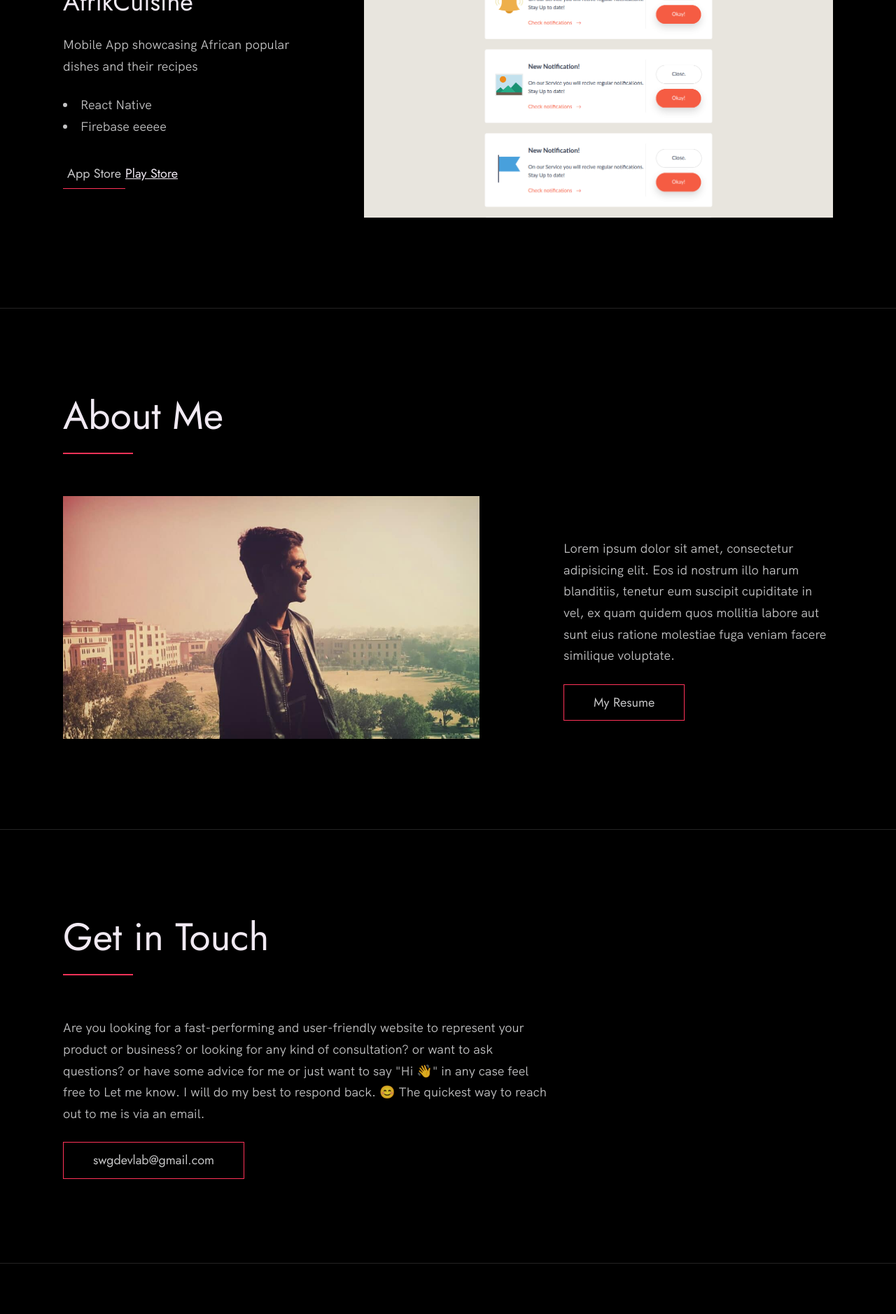
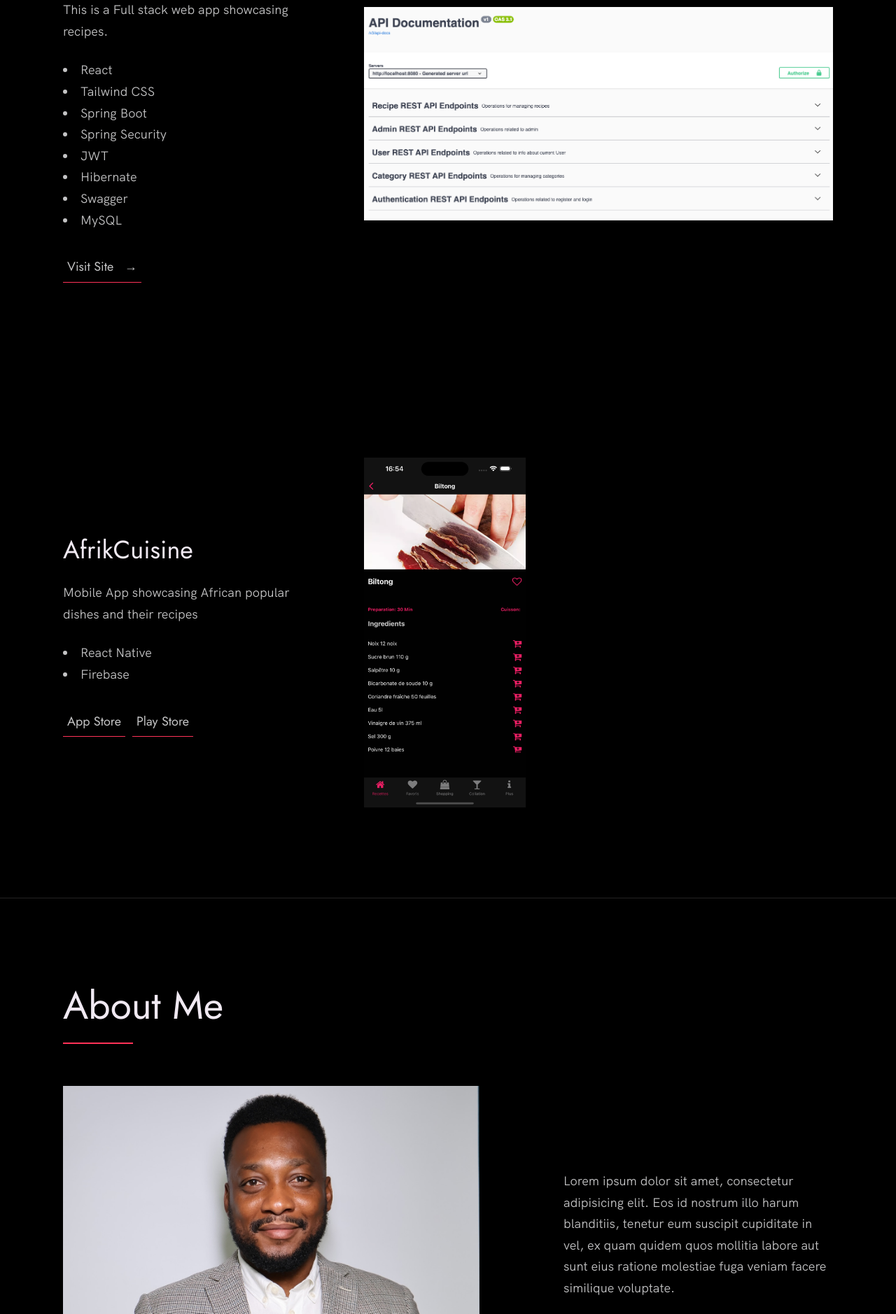
Before and after one commit to andycapcom/portfolio, a plain HTML site: page index.html in a window 1280 px wide. Shown: the part 2620-4498 px from the top of the page at 70% size. Drawn offline with Linux system fonts and the light colour scheme.

Commit message:
latest changes

```diff
--- a/index.html
+++ b/index.html
@@ -135,26 +135,54 @@
 
           <div class="work__box">
             <div class="work__text">
+              <h3>Recipe Web App</h3>
+              <p>
+                This is a Full stack web app showcasing recipes.
+              </p>
+              <ul class="work__list">
+                <li>React</li>
+                <li>Tailwind CSS</li>
+                <li>Spring Boot</li>
+                <li>Spring Security</li>
+                <li>JWT</li>
+                <li>Hibernate</li>
+                <li>Swagger</li>
+                <li>MySQL</li>
+              </ul>
+
+              <div class="work__links">
+                <a href="#" class="link__text">
+                  Visit Site <span>&rarr;</span>
+                </a>
+              </div>
+            </div>
+            <div class="work__image-box">
+              <img src="./images/swagger.png" class="work__image" alt="Project 1" />
+            </div>
+          </div>
+
+          <div class="work__box">
+            <div class="work__text">
               <h3>AfrikCuisine</h3>
               <p>
                 Mobile App showcasing African popular dishes and their recipes
               </p>
               <ul class="work__list">
                 <li>React Native</li>
-                <li>Firebase eeeee</li>
+                <li>Firebase</li>
               </ul>
 
               <div class="work__links">
-                <a href="https://apps.apple.com/us/app/afrikcuisine/id6535696318" class="link__text">
+                <a href="https://apps.apple.com/us/app/afrikcuisine/id6535696318" class="link__text" style="margin-right: 10px">
                    App Store
                 </a>
-                <a href="https://play.google.com/store/apps/details?id=com.swgdevlab.afrikcuisineaf">
+                <a href="https://play.google.com/store/apps/details?id=com.swgdevlab.afrikcuisineaf" class="link__text">
                   Play Store
                 </a>
               </div>
             </div>
             <div class="work__image-box">
-              <img src="./images/project-3.png" class="work__image" alt="Project 3" />
+              <img height="500" src="./images/afrkcuisine.png" class="work__image" alt="Afrik Cuisine" />
             </div>
           </div>
         </div>
@@ -192,12 +220,12 @@
               ratione molestiae fuga veniam facere similique voluptate.
             </p>
             <!-- Provide a link to your resume -->
-            <a href="#" class="btn">My Resume</a>
+            <a href="./resume/resume.pdf" class="btn">My Resume</a>
           </div>
 
           <div class="about__photo-container">
             <!-- Add a nice photo of yourself -->
-            <img class="about__photo" src="./images/syed-ali-hussnain.jpg" alt="" />
+            <img class="about__photo" src="./images/me.jpg" alt="" />
           </div>
         </div>
       </div>
@@ -211,15 +239,11 @@
       <h2>Get in Touch</h2>
       <div class="contact__info">
         <p>
-          Are you looking for a fast-performing and user-friendly website to
-          represent your product or business? or looking for any kind of
-          consultation? or want to ask questions? or have some advice for me
-          or just want to say "Hi 👋" in any case feel free to Let me know. I
-          will do my best to respond back. 😊 The quickest way to reach out to
-          me is via an email.
+          Are you looking for a full stack developer or just want to say "Hi 👋"?
+          Do not hesitate to reach out to me is via an email.
         </p>
         <!-- Replace the email with yours -->
-        <a href="mailto:swgdevlab@gmail.com" class="btn">swgdevlab@gmail.com</a>
+        <a href="mailto:stevehandymbom@gmail.com" class="btn">stevehandymbom@gmail.com</a>
       </div>
     </div>
   </section>
@@ -231,22 +255,12 @@
       <!-- Update the links to point to your accounts -->
       <ul class="footer__social-links">
         <li class="footer__social-link-item">
-          <a href="https://twitter.com/nisarhassan12/" title="Link to Twitter Profile">
-            <img src="./images/twitter.svg" class="footer__social-image" alt="Twitter">
-          </a>
-        </li>
-        <li class="footer__social-link-item">
-          <a href="https://github.com/nisarhassan12/" title="Link to Github Profile">
+          <a href="https://github.com/andycapcom" title="Link to Github Profile">
             <img src="./images/github.svg" class="footer__social-image" alt="Github">
           </a>
         </li>
         <li class="footer__social-link-item">
-          <a href="https://codepen.io/nisar_hassan" title="Link to Codepen Profile">
-            <img src="./images/codepen.svg" class="footer__social-image" alt="Codepen">
-          </a>
-        </li>
-        <li class="footer__social-link-item">
-          <a href=https://www.linkedin.com/in/nisar-hassan-naqvi-413466199/">
+          <a href=https://www.linkedin.com/in/steve-william-handy-b0319a19/">
             <img src="./images/linkedin.svg" title="Link to Linkedin Profile" class="footer__social-image" alt="Linkedin">
           </a>
         </li>
@@ -254,14 +268,9 @@
 
       <!-- If you give me some credit by keeping the below paragraph, will be huge for me 😊 Thanks. -->
       <p>
-        &copy; 2020 - Template designed & developed by <a href="https://nisar.dev" class="link">Nisar</a>.
+        &copy; 2025 - Steve Handy Portfolio
       </p>
-      <div class="footer__github-buttons">
-        <iframe
-          src="https://ghbtns.com/github-btn.html?user=nisarhassan12&repo=portfolio-template&type=watch&count=true"
-          frameborder="0" scrolling="0" width="170" height="20" title="Watch Portfolio Template on GitHub">
-        </iframe>
-      </div>
+
     </div>
   </footer>
 
```
Also changed, not shown: images/afrkcuisine.png (added), images/me.jpg (added), images/swagger.png (added), 1 other file.
